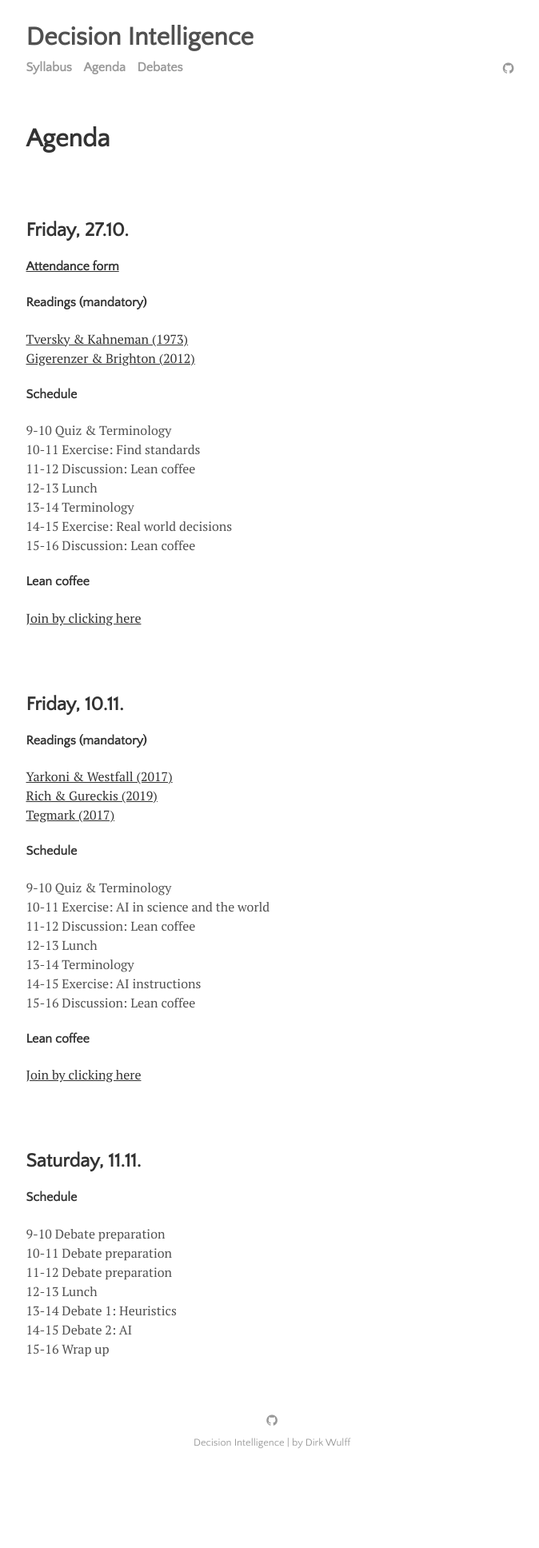
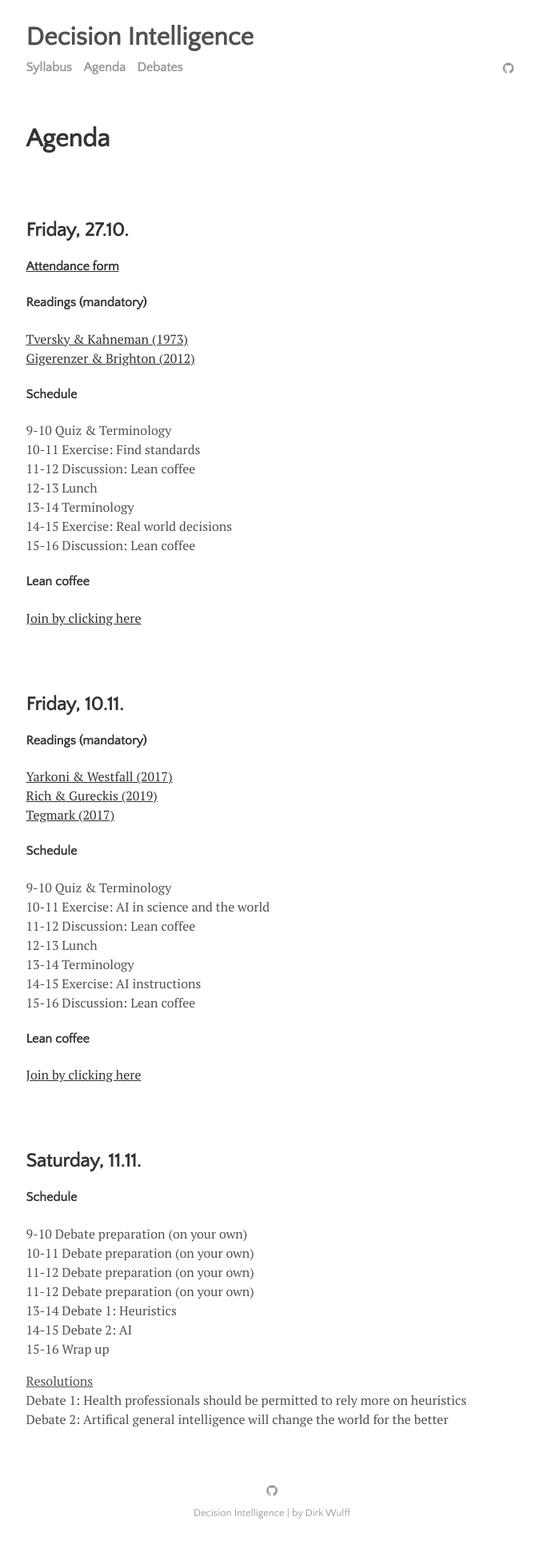
Before and after one commit to dwulff/DI_2023Autumn, a Jekyll site: the page built from menu/materials.md, in a window 1280 px wide. Shown: the whole page at 80% size, without its empty margins (300-974 px from the left). Built offline with Jekyll 4.4.1, drawn with Linux system fonts in a browser that asks for light colours; before the commit the page ends 1848 px from its top, so only the background shows below that.

Commit message:
Update materials.md

```diff
--- a/menu/materials.md
+++ b/menu/materials.md
@@ -67,10 +67,14 @@ e {
 
 #### Schedule
 
-9-10	Debate preparation<br>
-10-11	Debate preparation<br>
-11-12	Debate preparation<br>
-12-13	Lunch<br>
+9-10	Debate preparation (on your own)<br>
+10-11	Debate preparation (on your own)<br>
+11-12	Debate preparation (on your own)<br>
+11-12	Debate preparation (on your own)<br>
 13-14	Debate 1: Heuristics<br>
 14-15	Debate 2: AI<br>
 15-16	Wrap up
+
+<u>Resolutions</u><br>
+Debate 1: Health professionals should be permitted to rely more on heuristics<br>
+Debate 2: Artifical general intelligence will change the world for the better
```
